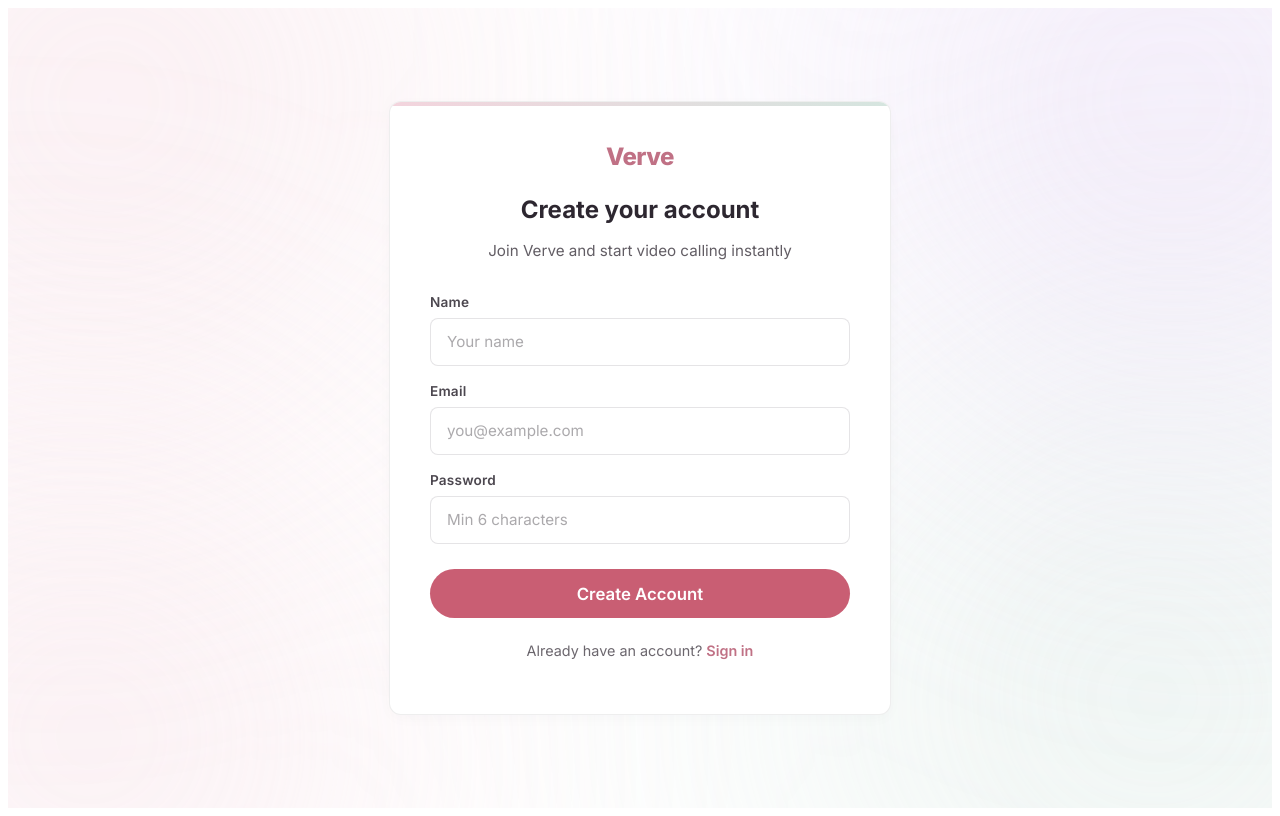
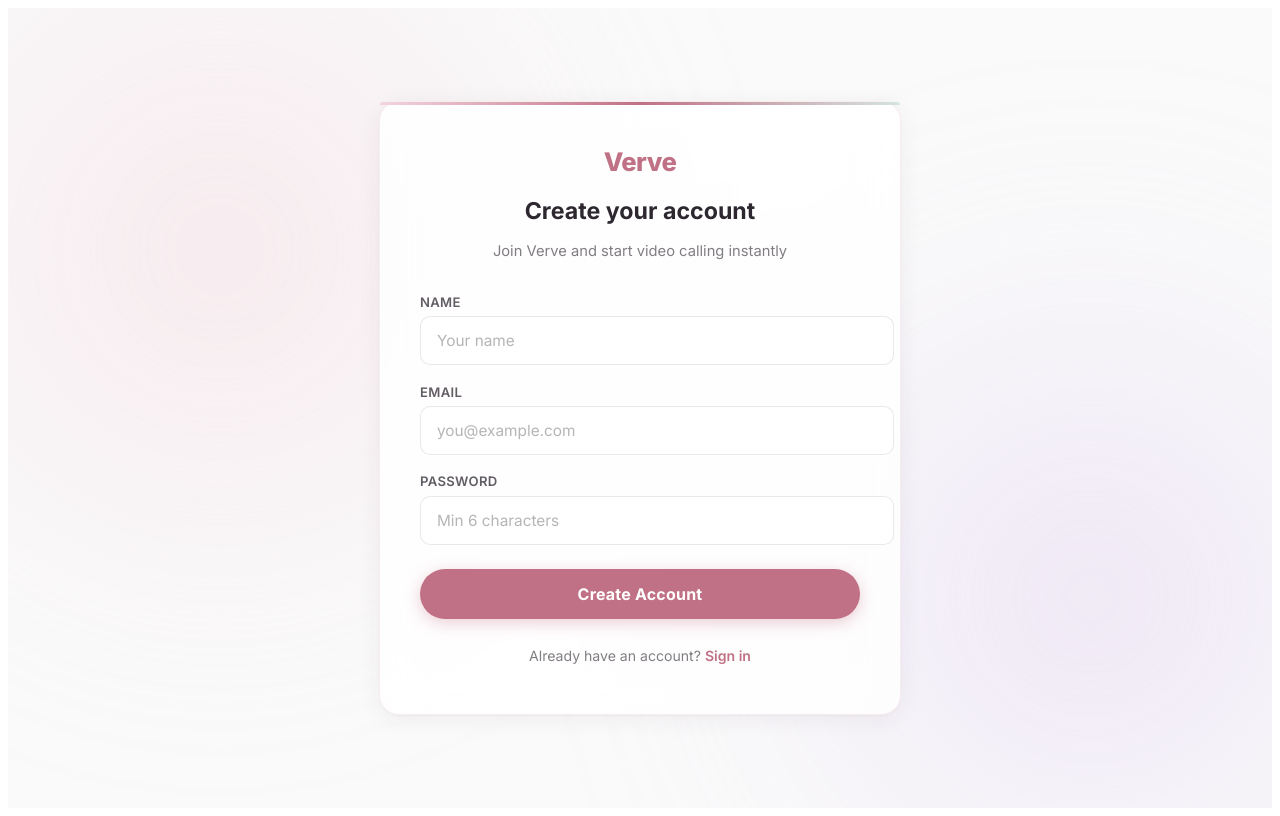
Before and after one commit to SakshamSinghal20/Verve, a React (Vite) app in the folder Frontend/Live-calling/: page /register in a window 1280 px wide. Built offline with nearby package versions, Linux system fonts and the light colour scheme; no server answers.

Commit message:
fixed auth

```diff
--- /dev/null
+++ b/Frontend/Live-calling/src/context/AuthContext.jsx
@@ -0,0 +1,85 @@
+import { createContext, useState, useEffect } from "react";
+
+export const AuthContext = createContext();
+
+const API_URL = import.meta.env.VITE_BACKEND_URL || "http://localhost:5000";
+
+export function AuthProvider({ children }) {
+    const [user, setUser] = useState(null);
+    const [loading, setLoading] = useState(true);
+
+    useEffect(() => {
+        async function verifyToken() {
+            const token = localStorage.getItem("verve-token");
+            if (!token) {
+                setLoading(false);
+                return;
+            }
+
+            try {
+                const res = await fetch(`${API_URL}/api/auth/me`, {
+                    headers: { Authorization: `Bearer ${token}` }
+                });
+
+                if (!res.ok) {
+                    throw new Error("Token invalid");
+                }
+
+                const data = await res.json();
+                setUser(data.user);
+            } catch (err) {
+                console.error("Auth verification failed:", err);
+                localStorage.removeItem("verve-token");
+                localStorage.removeItem("verve-user");
+                setUser(null);
+            } finally {
+                setLoading(false);
+            }
+        }
+
+        verifyToken();
+    }, []);
+
+    const login = async (email, password) => {
+        const res = await fetch(`${API_URL}/api/auth/login`, {
+            method: "POST",
+            headers: { "Content-Type": "application/json" },
+            body: JSON.stringify({ email, password }),
+        });
+
+        const data = await res.json();
+        if (!res.ok) throw new Error(data.error || "Login failed");
+
+        localStorage.setItem("verve-token", data.token);
+        localStorage.setItem("verve-user", JSON.stringify(data.user));
+        setUser(data.user);
+    };
+
+    const register = async (name, email, password) => {
+        const res = await fetch(`${API_URL}/api/auth/register`, {
+            method: "POST",
+            headers: { "Content-Type": "application/json" },
+            body: JSON.stringify({ name, email, password }),
+        });
+
+        const data = await res.json();
+        if (!res.ok) throw new Error(data.error || "Registration failed");
+
+        localStorage.setItem("verve-token", data.token);
+        localStorage.setItem("verve-user", JSON.stringify(data.user));
+        setUser(data.user);
+    };
+
+    const logout = () => {
+        localStorage.removeItem("verve-token");
+        localStorage.removeItem("verve-user");
+        setUser(null);
+        window.location.href = "/";
+    };
+
+    return (
+        <AuthContext.Provider value={{ user, loading, login, register, logout }}>
+            {children}
+        </AuthContext.Provider>
+    );
+}
--- a/Frontend/Live-calling/src/main.jsx
+++ b/Frontend/Live-calling/src/main.jsx
@@ -6,14 +6,18 @@ import App from "./App.jsx";
 import Room from "./pages/Room.jsx";
 import Login from "./pages/Login.jsx";
 import Register from "./pages/Register.jsx";
+import { AuthProvider } from "./context/AuthContext.jsx";
 
 ReactDOM.createRoot(document.getElementById("root")).render(
   <BrowserRouter>
+    <AuthProvider>
+
     <Routes>
       <Route path="/" element={<App />} />
       <Route path="/room/:roomId" element={<Room />} />
       <Route path="/login" element={<Login />} />
       <Route path="/register" element={<Register />} />
     </Routes>
+    </AuthProvider>
   </BrowserRouter>
 );
--- a/Frontend/Live-calling/src/pages/Auth.css
+++ b/Frontend/Live-calling/src/pages/Auth.css
@@ -7,35 +7,45 @@
   align-items: center;
   justify-content: center;
   min-height: 100dvh;
-  background: #FFFFFF;
+  background: #FAFAFA;
   color: #2D2730;
   font-family: 'Inter', 'Roboto', system-ui, sans-serif;
   position: relative;
   overflow: hidden;
 }
 
-/* Subtle aurora washes at extreme corners */
+/* Animated aurora washes */
 .auth-container::before,
 .auth-container::after {
   content: '';
   position: absolute;
-  inset: -10vw;
+  width: 60vmax;
+  height: 60vmax;
   z-index: 0;
   pointer-events: none;
-  filter: blur(140px);
-  opacity: 0.65;
+  filter: blur(120px);
+  opacity: 0.55;
+  border-radius: 50%;
+  animation: aurora-drift 10s ease-in-out infinite alternate;
 }
 
 .auth-container::before {
-  background:
-    radial-gradient(circle at 5% 5%, #F3D4DD 0%, transparent 40%),
-    radial-gradient(circle at 95% 95%, #D5E5DF 0%, transparent 45%);
+  background: radial-gradient(circle, #F3D4DD 0%, transparent 65%);
+  top: -20%;
+  left: -15%;
+  animation-direction: alternate;
 }
 
 .auth-container::after {
-  background:
-    radial-gradient(circle at 95% 5%, #DFCDF1 0%, transparent 40%),
-    radial-gradient(circle at 5% 95%, #F3D4DD 0%, transparent 35%);
+  background: radial-gradient(circle, #DFCDF1 0%, transparent 65%);
+  bottom: -20%;
+  right: -15%;
+  animation-direction: alternate-reverse;
+}
+
+@keyframes aurora-drift {
+  0% { transform: translate(0, 0) scale(1); }
+  100% { transform: translate(4%, 4%) scale(1.08); }
 }
 
 /* ── Auth Card ───────────────────────────────────────────── */
@@ -43,48 +53,59 @@
   position: relative;
   z-index: 1;
   width: 90vw;
-  max-width: 420px;
-  background: #FFFFFF;
-  border: 1px solid rgba(45, 39, 48, 0.08); /* faint gray border */
-  border-radius: 12px;
-  padding: 2.5rem;
-  box-shadow: 0 4px 16px -2px rgba(45, 39, 48, 0.03);
-  animation: slide-up 0.4s ease both;
-  overflow: hidden;
+  max-width: 440px;
+  background: rgba(255, 255, 255, 0.85);
+  backdrop-filter: blur(20px);
+  -webkit-backdrop-filter: blur(20px);
+  border: 1px solid rgba(192, 113, 133, 0.12);
+  border-radius: 20px;
+  padding: 2.75rem 2.5rem 2.25rem;
+  box-shadow:
+    0 4px 24px rgba(45, 39, 48, 0.06),
+    0 1px 3px rgba(45, 39, 48, 0.04),
+    inset 0 1px 0 rgba(255, 255, 255, 0.9);
+  animation: card-enter 0.5s cubic-bezier(0.22, 1, 0.36, 1) both;
 }
 
-/* Refined, soft rose-to-mint gradient border accent */
+@keyframes card-enter {
+  from { opacity: 0; transform: translateY(28px) scale(0.98); }
+  to   { opacity: 1; transform: translateY(0)    scale(1); }
+}
+
+/* Rose-to-mint gradient top accent */
 .auth-card::before {
   content: "";
   position: absolute;
   top: 0; left: 0; right: 0;
-  height: 4px;
-  background: linear-gradient(90deg, #F3D4DD, #D5E5DF);
+  height: 3px;
+  background: linear-gradient(90deg, #F3D4DD 0%, #C07185 50%, #D5E5DF 100%);
+  border-radius: 20px 20px 0 0;
   z-index: 10;
 }
 
-/* ── Typography ──────────────────────────────────────────── */
+/* ── Logo ─────────────────────────────────────────────────── */
 .auth-logo {
   display: block;
-  font-size: 1.5rem;
+  font-size: 1.6rem;
   font-weight: 800;
-  color: #C07185; /* Solid deep rose */
-  margin-bottom: 1.5rem;
+  color: #C07185;
+  margin-bottom: 1.25rem;
   letter-spacing: -0.5px;
   text-align: center;
 }
 
+/* ── Typography ──────────────────────────────────────────── */
 .auth-title {
-  font-size: 1.5rem;
+  font-size: 1.45rem;
   font-weight: 700;
-  color: #2D2730; /* Solid dark gray-purple */
-  margin-bottom: 0.5rem;
+  color: #2D2730;
+  margin-bottom: 0.4rem;
   text-align: center;
 }
 
 .auth-subtitle {
-  font-size: 0.95rem;
-  color: rgba(45, 39, 48, 0.75); /* Muted gray-purple */
+  font-size: 0.92rem;
+  color: rgba(45, 39, 48, 0.6);
   margin-bottom: 2rem;
   line-height: 1.5;
   text-align: center;
@@ -94,87 +115,184 @@
 .auth-form {
   display: flex;
   flex-direction: column;
-  gap: 1.1rem;
+  gap: 1.15rem;
 }
 
 .auth-field {
   display: flex;
   flex-direction: column;
-  gap: 0.45rem;
+  gap: 0.4rem;
 }
 
 .auth-field label {
-  font-size: 0.85rem;
+  font-size: 0.82rem;
   font-weight: 600;
-  color: rgba(45, 39, 48, 0.85);
-  letter-spacing: 0.2px;
+  color: rgba(45, 39, 48, 0.75);
+  letter-spacing: 0.3px;
+  text-transform: uppercase;
+}
+
+/* Input wrapper for show/hide toggle */
+.auth-input-wrap {
+  position: relative;
+  display: flex;
+  align-items: center;
 }
 
 .auth-field input {
-  padding: 0.85rem 1rem;
-  border: 1px solid rgba(45, 39, 48, 0.12);
-  border-radius: 8px;
-  background: #FFFFFF;
+  width: 100%;
+  padding: 0.875rem 1rem;
+  border: 1.5px solid rgba(45, 39, 48, 0.1);
+  border-radius: 10px;
+  background: rgba(255, 255, 255, 0.7);
   color: #2D2730;
-  font-size: 0.95rem;
+  font-size: 0.96rem;
   font-family: inherit;
   outline: none;
-  transition: border-color 0.15s ease, box-shadow 0.15s ease;
+  transition: border-color 0.2s ease, box-shadow 0.2s ease, background 0.2s ease;
 }
 
-.auth-field input::placeholder { color: rgba(45, 39, 48, 0.4); }
+.auth-field input::placeholder { color: rgba(45, 39, 48, 0.35); }
 
 .auth-field input:focus {
-  border-color: #D6CAD0;
-  box-shadow: 0 0 0 3px rgba(243, 212, 221, 0.4);
+  border-color: #C07185;
+  background: #fff;
+  box-shadow: 0 0 0 3.5px rgba(192, 113, 133, 0.15);
 }
 
+/* Password toggle button */
+.btn-toggle-pw {
+  position: absolute;
+  right: 0.85rem;
+  background: none;
+  border: none;
+  cursor: pointer;
+  color: rgba(45, 39, 48, 0.45);
+  display: flex;
+  align-items: center;
+  padding: 0;
+  transition: color 0.15s ease;
+}
+.btn-toggle-pw:hover { color: #C07185; }
+
+/* ── Error ────────────────────────────────────────────────── */
 .auth-error {
   font-size: 0.85rem;
-  color: #D32F2F;
-  background: rgba(211, 47, 47, 0.05);
-  border: 1px solid rgba(211, 47, 47, 0.15);
-  border-radius: 8px;
+  color: #C0392B;
+  background: rgba(192, 57, 43, 0.06);
+  border: 1.5px solid rgba(192, 57, 43, 0.18);
+  border-radius: 10px;
   padding: 0.75rem 1rem;
-  line-height: 1.4;
-  margin-bottom: 0.5rem;
+  line-height: 1.45;
+  animation: shake 0.38s cubic-bezier(.36,.07,.19,.97) both;
+}
+
+@keyframes shake {
+  10%, 90% { transform: translateX(-2px); }
+  20%, 80% { transform: translateX(4px); }
+  30%, 50%, 70% { transform: translateX(-4px); }
+  40%, 60% { transform: translateX(4px); }
 }
 
 /* ── Auth Button ─────────────────────────────────────────── */
 .btn-auth {
+  position: relative;
   width: 100%;
-  padding: 0.9rem 1.5rem;
-  margin-top: 0.5rem;
+  padding: 0.95rem 1.5rem;
+  margin-top: 0.35rem;
   border: none;
   border-radius: 9999px;
-  background: #C95E73; /* Solid rich dusty rose */
+  background: #C07185;
   color: #FFFFFF;
-  font-size: 1.05rem;
-  font-weight: 600;
+  font-size: 1rem;
+  font-weight: 700;
   font-family: inherit;
   cursor: pointer;
-  transition: background 0.15s ease, transform 0.1s ease;
+  letter-spacing: 0.2px;
+  overflow: hidden;
+  transition: background 0.2s ease, transform 0.12s ease, box-shadow 0.2s ease;
+  box-shadow: 0 4px 16px rgba(192, 113, 133, 0.35);
+}
+
+/* Shimmer sweep on hover */
+.btn-auth::after {
+  content: '';
+  position: absolute;
+  top: 0; left: -100%;
+  width: 60%;
+  height: 100%;
+  background: linear-gradient(
+    100deg,
+    transparent 0%,
+    rgba(255, 255, 255, 0.22) 50%,
+    transparent 100%
+  );
+  transition: left 0.45s ease;
+}
+
+.btn-auth:hover:not(:disabled)::after {
+  left: 160%;
 }
 
 .btn-auth:hover:not(:disabled) {
-  background: #bb5467;
-  transform: translateY(-1px);
+  background: #B06078;
+  transform: translateY(-2px);
+  box-shadow: 0 8px 24px rgba(192, 113, 133, 0.4);
 }
 
-.btn-auth:active { transform: translateY(0); }
+.btn-auth:active:not(:disabled) {
+  transform: translateY(0);
+  box-shadow: 0 4px 14px rgba(192, 113, 133, 0.3);
+}
 
 .btn-auth:disabled {
-  opacity: 0.5;
+  opacity: 0.55;
   cursor: not-allowed;
   transform: none;
+  box-shadow: none;
+}
+
+/* Loading dots animation */
+.btn-auth.loading::before {
+  content: '';
+  display: inline-block;
+  width: 16px;
+  height: 16px;
+  border: 2.5px solid rgba(255,255,255,0.4);
+  border-top-color: #fff;
+  border-radius: 50%;
+  margin-right: 8px;
+  animation: spin 0.65s linear infinite;
+  vertical-align: middle;
+}
+
+@keyframes spin {
+  to { transform: rotate(360deg); }
+}
+
+/* ── Divider ─────────────────────────────────────────────── */
+.auth-divider {
+  display: flex;
+  align-items: center;
+  gap: 0.75rem;
+  margin: 0.5rem 0;
+  color: rgba(45, 39, 48, 0.3);
+  font-size: 0.82rem;
+}
+.auth-divider::before,
+.auth-divider::after {
+  content: '';
+  flex: 1;
+  height: 1px;
+  background: rgba(45, 39, 48, 0.1);
 }
 
 /* ── Footer ──────────────────────────────────────────────── */
 .auth-footer {
-  margin-top: 1.5rem;
+  margin-top: 1.75rem;
   text-align: center;
-  font-size: 0.9rem;
-  color: rgba(45, 39, 48, 0.7);
+  font-size: 0.88rem;
+  color: rgba(45, 39, 48, 0.6);
 }
 
 .auth-footer a {
@@ -184,4 +302,21 @@
   transition: color 0.15s ease;
 }
 
-.auth-footer a:hover { color: #A0596E; }
+.auth-footer a:hover { color: #9B4E61; }
+
+/* ── Password strength bar ─────────────────────────────── */
+.pw-strength {
+  height: 3px;
+  border-radius: 99px;
+  margin-top: 0.35rem;
+  background: rgba(45, 39, 48, 0.08);
+  overflow: hidden;
+}
+.pw-strength-fill {
+  height: 100%;
+  border-radius: 99px;
+  transition: width 0.35s ease, background 0.35s ease;
+}
+.pw-strength-fill.weak   { width: 33%;  background: #E74C3C; }
+.pw-strength-fill.medium { width: 66%;  background: #E67E22; }
+.pw-strength-fill.strong { width: 100%; background: #27AE60; }
--- a/Frontend/Live-calling/src/pages/Login.jsx
+++ b/Frontend/Live-calling/src/pages/Login.jsx
@@ -1,15 +1,14 @@
-import { useState } from "react";
+import { useState, useContext } from "react";
 import { useNavigate, Link } from "react-router-dom";
+import { AuthContext } from "../context/AuthContext";
 import "./Auth.css";
-
-const API_URL = import.meta.env.VITE_BACKEND_URL || "http://localhost:5000";
-
 function Login() {
     const [email, setEmail] = useState("");
     const [password, setPassword] = useState("");
     const [error, setError] = useState("");
     const [loading, setLoading] = useState(false);
     const navigate = useNavigate();
+    const { login } = useContext(AuthContext);
 
     async function handleSubmit(e) {
         e.preventDefault();
@@ -17,17 +16,7 @@ function Login() {
         setLoading(true);
 
         try {
-            const res = await fetch(`${API_URL}/api/auth/login`, {
-                method: "POST",
-                headers: { "Content-Type": "application/json" },
-                body: JSON.stringify({ email, password }),
-            });
-
-            const data = await res.json();
-            if (!res.ok) throw new Error(data.error || "Login failed");
-
-            localStorage.setItem("verve-token", data.token);
-            localStorage.setItem("verve-user", JSON.stringify(data.user));
+            await login(email, password);
             navigate("/");
         } catch (err) {
             setError(err.message);
--- a/Frontend/Live-calling/src/pages/Register.jsx
+++ b/Frontend/Live-calling/src/pages/Register.jsx
@@ -1,9 +1,7 @@
-import { useState } from "react";
+import { useState, useContext } from "react";
 import { useNavigate, Link } from "react-router-dom";
+import { AuthContext } from "../context/AuthContext";
 import "./Auth.css";
-
-const API_URL = import.meta.env.VITE_BACKEND_URL || "http://localhost:5000";
-
 function Register() {
     const [name, setName] = useState("");
     const [email, setEmail] = useState("");
@@ -11,6 +9,7 @@ function Register() {
     const [error, setError] = useState("");
     const [loading, setLoading] = useState(false);
     const navigate = useNavigate();
+    const { register } = useContext(AuthContext);
 
     async function handleSubmit(e) {
         e.preventDefault();
@@ -18,17 +17,7 @@ function Register() {
         setLoading(true);
 
         try {
-            const res = await fetch(`${API_URL}/api/auth/register`, {
-                method: "POST",
-                headers: { "Content-Type": "application/json" },
-                body: JSON.stringify({ name, email, password }),
-            });
-
-            const data = await res.json();
-            if (!res.ok) throw new Error(data.error || "Registration failed");
-
-            localStorage.setItem("verve-token", data.token);
-            localStorage.setItem("verve-user", JSON.stringify(data.user));
+            await register(name, email, password);
             navigate("/");
         } catch (err) {
             setError(err.message);
```
Also changed, not shown: Frontend/Live-calling/src/App.jsx (+21 -14 lines), 1 other file (tests, documents, lock files or other folders).
